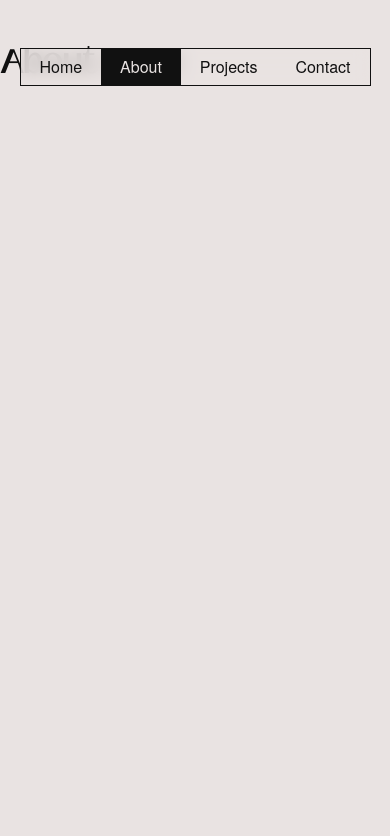
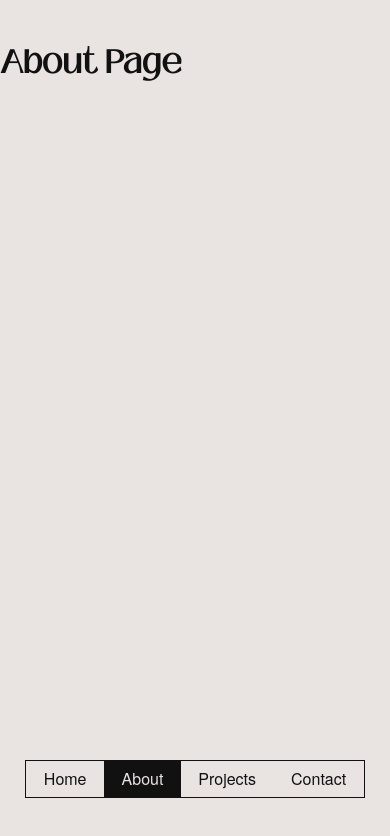
Before and after one commit to beatrizmaecruz/beatrizmaecruz.github.io, a plain HTML site: page pages/about.html in a window 390 px wide. Drawn offline with Linux system fonts and the light colour scheme; a web font is replaced by a local one.

Commit message:
nav-bar adjustments for responsivity

```diff
--- a/pages/about.html
+++ b/pages/about.html
@@ -21,7 +21,10 @@
         </ul>
     </nav>
 
-    <h1>About Page</h1>
+    <div class="test">
+      <h1>About Page</h1>
+    </div>
+
     <script src="../main.js"></script>
 </body>
 
--- a/styles.css
+++ b/styles.css
@@ -36,18 +36,22 @@ h1 {
     font-family: "Black Mango", serif;
 }
 
+.test {
+    width: 100dvw;
+    height: 100dvh;
+}
 
 
 /* <-------------------- NAVIGATION --------------------> */
 #nav-bar {
-    width: min(90vw, 600px);
+    width: min(87dvw, 600px);
     height: 2.4rem;
 
     font-size: 1rem;
 
     position: sticky;
     margin: 0 auto;
-    top: 3vh;
+    top: 3dvh;
 
     background: rgba(233, 227, 226, 0.8);;
     backdrop-filter: blur(8px);
@@ -79,7 +83,7 @@ h1 {
     text-decoration: none;
     text-align: center;
 
-    padding-top: 0.4rem;
+    padding-top: 0.4rem;  /* Roughly vertically aligns the text to the center */
 }
 
 /* Nav Bar Changes for Active Page */
@@ -121,8 +125,8 @@ h1 {
 
 /* HOMEPAGE */
 #home-landing {
-    height: 100vh;
-    width: 100vw;
+    height: 10dvh;
+    width: 100dvw;
 }
 
 #home-landing h1 {
@@ -173,8 +177,7 @@ h1 {
 
 @media only screen and (max-width: 768px) {
     #nav-bar {
-        top: 90vh;
-        bottom: 5px;
+        top: 90dvh;
     }
     .projects-grid {
         flex-direction: column;
@@ -191,5 +194,4 @@ h1 {
     #footer-contacts {
         text-align: center;
     }
-
 }
```
Also changed, not shown: pages/contact.html (+4 -1 lines), pages/projects.html (+5 -1 lines).
